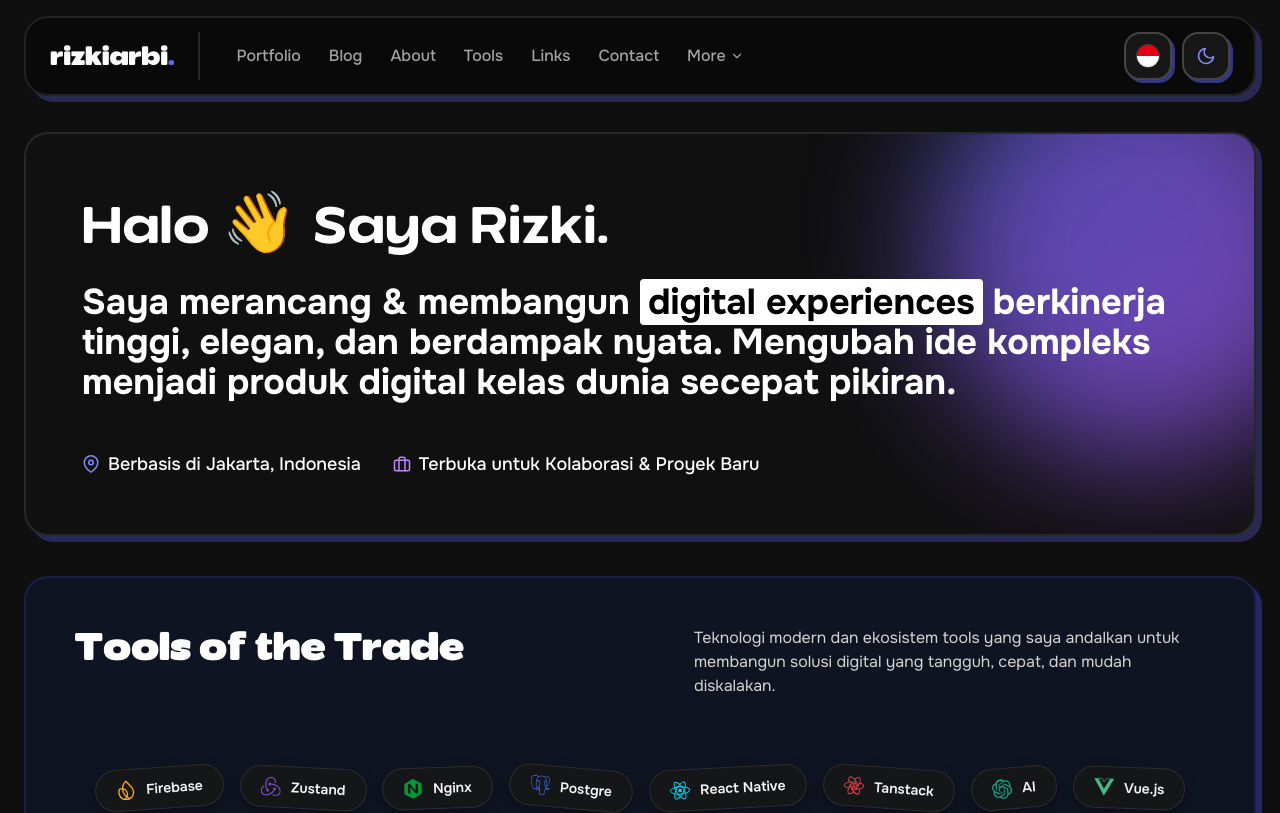
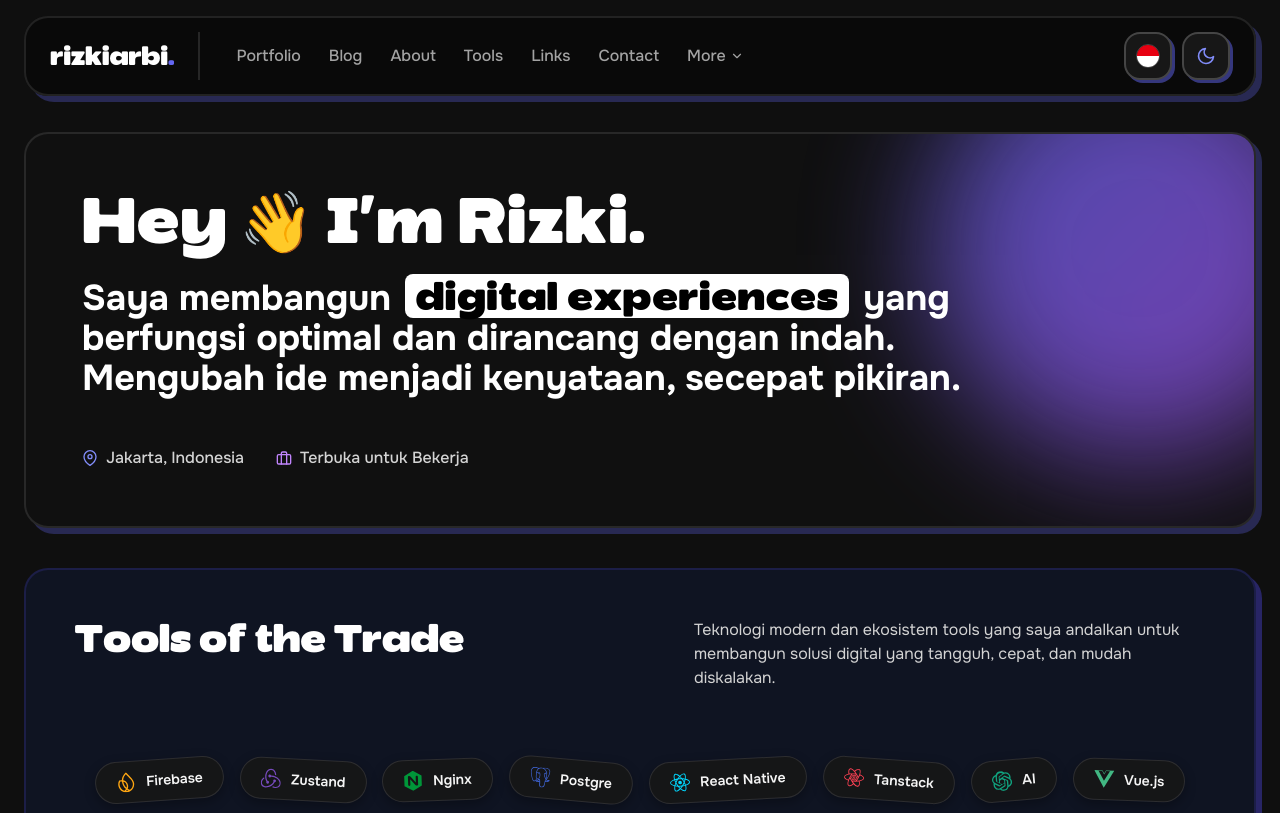
Before and after one commit to greedykid/portofolio-v3, a Next.js app: page / in a window 1280 px wide. Shown: the top 813 px of the page. Built offline with nearby package versions, Linux system fonts and the light colour scheme.

Commit message:
feat(hero): polish hero copywriting and badge typography for both ID and EN

```diff
--- a/src/common/context/LanguageContext.tsx
+++ b/src/common/context/LanguageContext.tsx
@@ -112,13 +112,13 @@ const DICTIONARY: Record<Locale, Dictionary> = {
     nav_menu_title: 'Navigasi Menu',
     nav_more_insights: 'Wawasan & Ekplorasi',
 
-    hero_greeting: 'Halo',
-    hero_im: 'Saya Rizki.',
-    hero_headline_1: 'Saya merancang & membangun ',
+    hero_greeting: 'Hey',
+    hero_im: "I'm Rizki.",
+    hero_headline_1: 'Saya membangun ',
     hero_headline_badge: 'digital experiences',
-    hero_headline_2: ' berkinerja tinggi, elegan, dan berdampak nyata. Mengubah ide kompleks menjadi produk digital kelas dunia secepat pikiran.',
-    hero_location: 'Berbasis di Jakarta, Indonesia',
-    hero_work: 'Terbuka untuk Kolaborasi & Proyek Baru',
+    hero_headline_2: ' yang berfungsi optimal dan dirancang dengan indah. Mengubah ide menjadi kenyataan, secepat pikiran.',
+    hero_location: 'Jakarta, Indonesia',
+    hero_work: 'Terbuka untuk Bekerja',
 
     tools_title: 'Tools of the Trade',
     tools_desc: 'Teknologi modern dan ekosistem tools yang saya andalkan untuk membangun solusi digital yang tangguh, cepat, dan mudah diskalakan.',
@@ -189,11 +189,11 @@ const DICTIONARY: Record<Locale, Dictionary> = {
 
     hero_greeting: 'Hey',
     hero_im: "I'm Rizki.",
-    hero_headline_1: 'I craft & engineer ',
+    hero_headline_1: 'I craft ',
     hero_headline_badge: 'digital experiences',
-    hero_headline_2: ' that are high-performance, elegant, and impactful. Transforming ambitious ideas into world-class digital products at the speed of thought.',
-    hero_location: 'Based in Jakarta, Indonesia',
-    hero_work: 'Available for Collaborations & Roles',
+    hero_headline_2: ' that work seamlessly and look stunning. Turning creative ideas into reality at the speed of thought.',
+    hero_location: 'Jakarta, Indonesia',
+    hero_work: 'Available for Work',
 
     tools_title: 'Tools of the Trade',
     tools_desc: 'The modern tech stack and development ecosystem I leverage to build scalable, robust, and lightning-fast digital solutions.',
--- a/src/modules/home/components/Introduction.tsx
+++ b/src/modules/home/components/Introduction.tsx
@@ -2,7 +2,6 @@
 
 import { useState } from 'react';
 import { FiMapPin, FiBriefcase } from 'react-icons/fi';
-import { PROFILE } from '@/common/constant/data';
 import { useLanguage } from '@/common/context/LanguageContext';
 
 export default function Introduction() {
@@ -45,34 +44,28 @@ export default function Introduction() {
           />
 
           <div className="relative z-10 w-full">
-            <h1 className="text-white text-2xl md:text-3xl lg:text-5xl font-brak leading-tight mb-4 md:mb-8">
-              <span className="inline-block">{t('hero_greeting')}</span>
-              <span className="inline-flex items-baseline ms-2 md:ms-3 me-2 md:me-4">
-                <span className="text-4xl md:text-5xl lg:text-6xl inline-block origin-[70%_70%] animate-wave">👋</span>
-              </span>
-              {t('hero_im')}
+            <h1 className="text-white text-3xl md:text-5xl lg:text-6xl font-brak font-bold leading-tight mb-4 md:mb-6 flex items-center flex-wrap gap-x-3">
+              <span>{t('hero_greeting')}</span>
+              <span className="inline-block origin-[70%_70%] animate-wave">👋</span>
+              <span>{t('hero_im')}</span>
             </h1>
 
-            <p className="text-white text-xl md:text-3xl lg:text-4xl font-bold leading-tight mb-8 md:mb-12">
+            <p className="text-white text-xl md:text-3xl lg:text-4xl font-bold leading-snug max-w-4xl mb-8 md:mb-12">
               {t('hero_headline_1')}
-              <span className="bg-white text-black px-2 rounded">{t('hero_headline_badge')}</span>
+              <span className="bg-white text-black px-2.5 py-0.5 rounded-lg mx-1 inline-block font-brak font-extrabold shadow-sm">
+                {t('hero_headline_badge')}
+              </span>
               {t('hero_headline_2')}
             </p>
 
-            <div className="flex flex-col md:flex-row md:items-center gap-4 md:gap-8">
-              <div className="group text-white flex items-center gap-2 text-base md:text-lg font-medium cursor-default">
-                <FiMapPin className="transition-transform duration-300 group-hover:scale-110 text-indigo-400" />
-                <span className="relative">
-                  {t('hero_location')}
-                  <span className="absolute left-0 -bottom-0.5 w-0 h-[1.5px] bg-white/70 transition-all duration-300 group-hover:w-full" />
-                </span>
+            <div className="flex flex-wrap items-center gap-4 md:gap-8 text-neutral-300">
+              <div className="flex items-center gap-2 text-sm md:text-base font-medium">
+                <FiMapPin className="text-indigo-400 h-4 w-4 shrink-0" />
+                <span>{t('hero_location')}</span>
               </div>
-              <div className="group text-white flex items-center gap-2 text-base md:text-lg font-medium cursor-default">
-                <FiBriefcase className="transition-transform duration-300 group-hover:scale-110 text-purple-400" />
-                <span className="relative">
-                  {t('hero_work')}
-                  <span className="absolute left-0 -bottom-0.5 w-0 h-[1.5px] bg-white/70 transition-all duration-300 group-hover:w-full" />
-                </span>
+              <div className="flex items-center gap-2 text-sm md:text-base font-medium">
+                <FiBriefcase className="text-purple-400 h-4 w-4 shrink-0" />
+                <span>{t('hero_work')}</span>
               </div>
             </div>
           </div>
```
